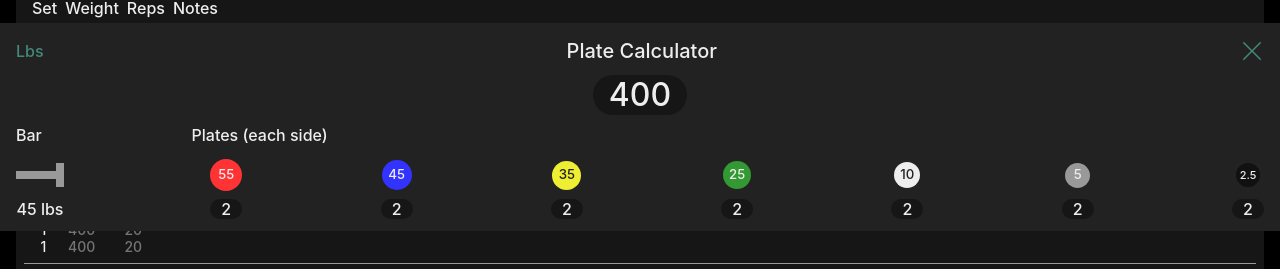
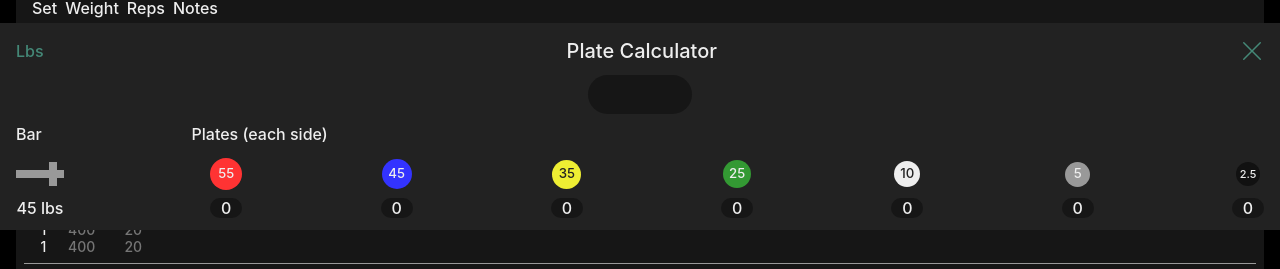
Before and after one commit to Arnav350/gojim, a React (Create React App) app: page /routine in a window 1280 px wide. Shown: the part 137-406 px from the top of the page. Built offline with nearby package versions, Linux system fonts and the light colour scheme.

Commit message:
made calculator functional one way:

```diff
--- a/src/components/Calculator.tsx
+++ b/src/components/Calculator.tsx
@@ -1,8 +1,51 @@
-import React, { useState } from "react";
+import React, { useEffect, useState } from "react";
 import { BsXLg } from "react-icons/bs";
 
 function Calculator() {
   const [barWeight, setBarWeight] = useState<number>(9);
+
+  const plateWeights: number[] = [55, 45, 35, 25, 10, 5, 2.5];
+
+  function handleBlur(totalWeight: number) {
+    totalWeight -= barWeight * 5;
+
+    if (totalWeight < 0) {
+      return;
+    }
+
+    const numberElems = document.querySelectorAll<HTMLDivElement>(
+      ".calculator__number"
+    );
+    const plateElems =
+      document.querySelectorAll<HTMLDivElement>(".calculator__plate");
+
+    for (let i = 0; i < plateWeights.length; i++) {
+      if (plateElems[i].style.opacity === "0.1") {
+        numberElems[i + 1].innerHTML = "0";
+        continue;
+      }
+      numberElems[i + 1].innerHTML = Math.floor(
+        totalWeight / (plateWeights[i] * 2)
+      ).toString();
+      totalWeight %= plateWeights[i] * 2;
+    }
+  }
+
+  function handleClick(plateElem: HTMLDivElement) {
+    if (plateElem.style.opacity === "0.1") {
+      plateElem.style.opacity = "1";
+    } else {
+      plateElem.style.opacity = "0.1";
+    }
+  }
+
+  useEffect(() => {
+    const plateElems =
+      document.querySelectorAll<HTMLDivElement>(".calculator__plate");
+    for (let i = 0; i < plateWeights.length; i++) {
+      plateElems[i].addEventListener("click", () => handleClick(plateElems[i]));
+    }
+  }, [plateWeights.length]);
 
   return (
     <div className="calculator">
@@ -12,7 +55,11 @@ function Calculator() {
         <BsXLg className="calculator__icon" />
       </header>
       <div className="calculator__container">
-        <h2 className="calculator__total">400</h2>
+        <input
+          type="number"
+          className="calculator__total"
+          onBlur={(event) => handleBlur(Number(event.target.value))}
+        />
         <div className="calculator__subtitles">
           <h5 className="calculator__subtitle">Bar</h5>
           <h5 className="calculator__subtitle">Plates (each side)</h5>
@@ -21,6 +68,7 @@ function Calculator() {
           <div className="calculator__bar">
             <input
               type="range"
+              value={barWeight}
               min="0"
               max="11"
               className="calculator__slider"
@@ -31,32 +79,32 @@ function Calculator() {
             </h5>
           </div>
           <div className="calculator__box">
-            <h5 className="calculator__1 calculator__plate">55</h5>
-            <h5 className="calculator__number">2</h5>
+            <h5 className="calculator__0 calculator__plate">55</h5>
+            <h5 className="calculator__number">0</h5>
           </div>
           <div className="calculator__box">
-            <h5 className="calculator__2 calculator__plate">45</h5>
-            <h5 className="calculator__number">2</h5>
+            <h5 className="calculator__1 calculator__plate">45</h5>
+            <h5 className="calculator__number">0</h5>
           </div>
           <div className="calculator__box">
-            <h5 className="calculator__3 calculator__plate">35</h5>
-            <h5 className="calculator__number">2</h5>
+            <h5 className="calculator__2 calculator__plate">35</h5>
+            <h5 className="calculator__number">0</h5>
           </div>
           <div className="calculator__box">
-            <h5 className="calculator__4 calculator__plate">25</h5>
-            <h5 className="calculator__number">2</h5>
+            <h5 className="calculator__3 calculator__plate">25</h5>
+            <h5 className="calculator__number">0</h5>
           </div>
           <div className="calculator__box">
-            <h5 className="calculator__5 calculator__plate">10</h5>
-            <h5 className="calculator__number">2</h5>
+            <h5 className="calculator__4 calculator__plate">10</h5>
+            <h5 className="calculator__number">0</h5>
           </div>
           <div className="calculator__box">
-            <h5 className="calculator__6 calculator__plate">5</h5>
-            <h5 className="calculator__number">2</h5>
+            <h5 className="calculator__5 calculator__plate">5</h5>
+            <h5 className="calculator__number">0</h5>
           </div>
           <div className="calculator__box">
-            <h5 className="calculator__7 calculator__plate">2.5</h5>
-            <h5 className="calculator__number">2</h5>
+            <h5 className="calculator__6 calculator__plate">2.5</h5>
+            <h5 className="calculator__number">0</h5>
           </div>
         </div>
       </div>
--- a/src/index.tsx
+++ b/src/index.tsx
@@ -1,16 +1,16 @@
-import React from 'react';
-import ReactDOM from 'react-dom/client';
-import './index.css';
-import App from './App';
-import reportWebVitals from './reportWebVitals';
+import React from "react";
+import ReactDOM from "react-dom/client";
+import "./index.css";
+import App from "./App";
+import reportWebVitals from "./reportWebVitals";
 
 const root = ReactDOM.createRoot(
-  document.getElementById('root') as HTMLElement
+  document.getElementById("root") as HTMLElement
 );
 root.render(
-  <React.StrictMode>
-    <App />
-  </React.StrictMode>
+  // <React.StrictMode>
+  <App />
+  // </React.StrictMode>
 );
 
 // If you want to start measuring performance in your app, pass a function
--- a/src/pages/Routine.css
+++ b/src/pages/Routine.css
@@ -111,10 +111,12 @@
 
 .calculator__total {
   margin: 4px auto;
-  padding: 4px 16px;
-  font-size: 32px;
+  padding: 0 16px;
+  width: 104px;
   background-color: #161616;
   border-radius: 20px;
+  text-align: center;
+  font-size: 32px;
 }
 
 .calculator__subtitles {
@@ -191,47 +193,48 @@
   justify-content: center;
   align-items: center;
   border-radius: 50%;
+  transition: opacity 100ms;
 }
 
-.calculator__1 {
+.calculator__0 {
   height: 32px;
   width: 32px;
   background-color: #f33;
 }
 
-.calculator__2 {
+.calculator__1 {
   height: 30px;
   width: 30px;
   background-color: #33f;
 }
 
-.calculator__3 {
+.calculator__2 {
   height: 29px;
   width: 29px;
   background-color: #ee3;
   color: #222;
 }
 
-.calculator__4 {
+.calculator__3 {
   height: 28px;
   width: 28px;
   background-color: #393;
 }
 
-.calculator__5 {
+.calculator__4 {
   height: 26px;
   width: 26px;
   background-color: #eee;
   color: #222;
 }
 
-.calculator__6 {
+.calculator__5 {
   height: 25px;
   width: 25px;
   background-color: #999;
 }
 
-.calculator__7 {
+.calculator__6 {
   height: 24px;
   width: 24px;
   background-color: #111;
```
